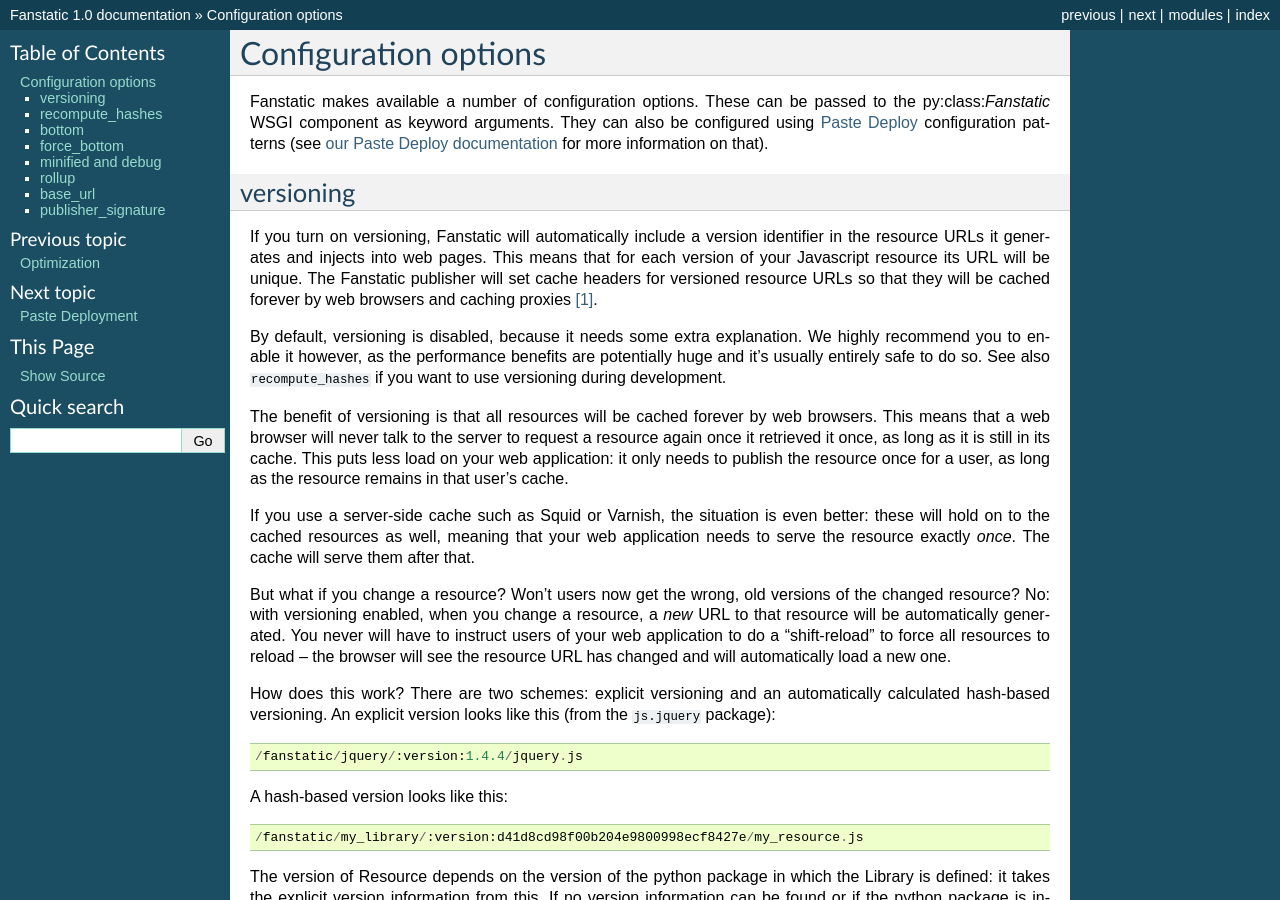
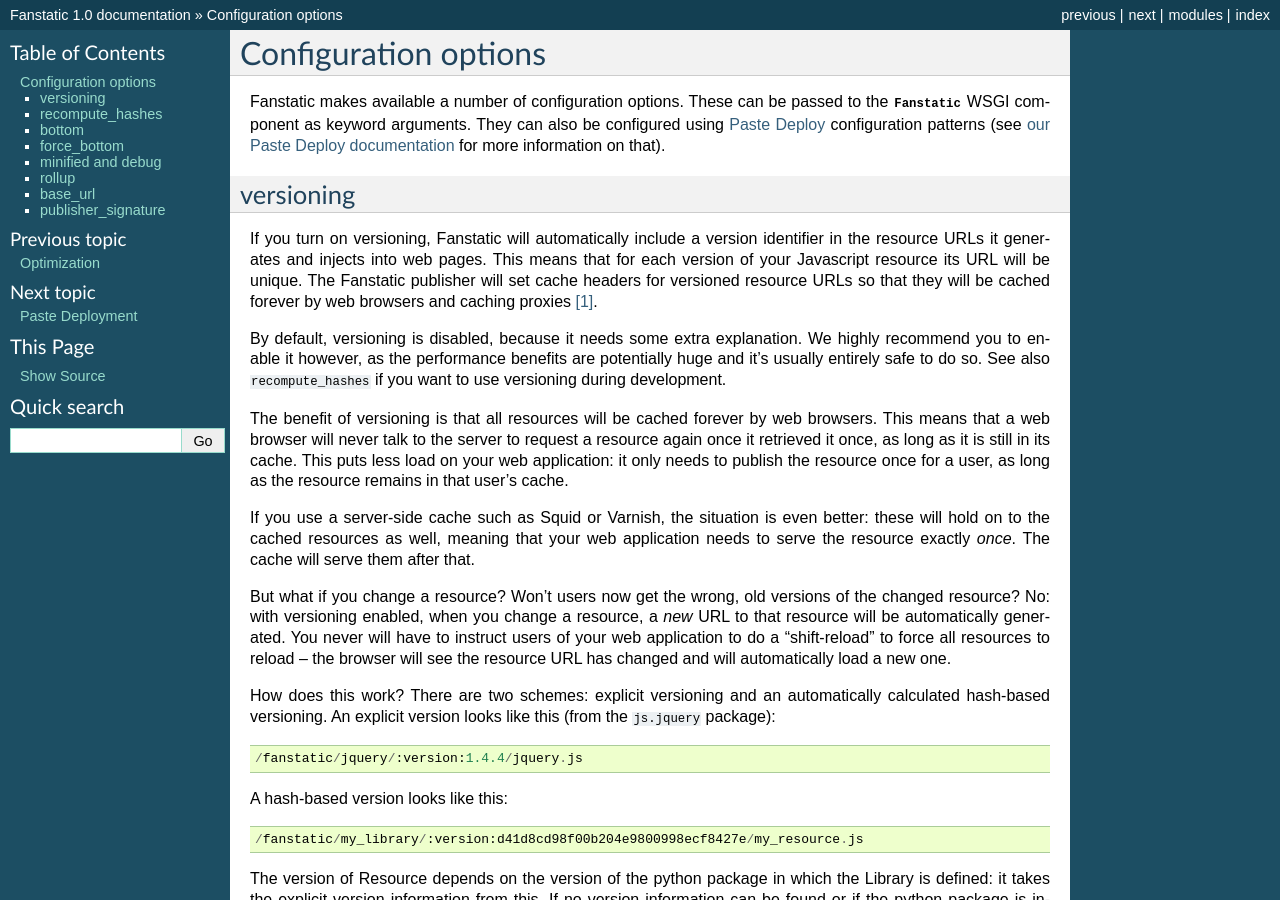
Before and after one commit to zopefoundation/fanstatic, a Sphinx documentation site: the page built from doc/configuration.rst, in a window 1280 px wide and 900 px high. Built offline with Sphinx 7.4.7, drawn with Linux system fonts in a browser that asks for light colours; cross-references to code outside the pages are shown as plain code.

Commit message:
Fix typo.

```diff
--- a/doc/configuration.rst
+++ b/doc/configuration.rst
@@ -4,7 +4,7 @@
 .. py:module:: fanstatic
 
 Fanstatic makes available a number of configuration options. These can
-be passed to the py:class:`Fanstatic` WSGI component as keyword
+be passed to the :py:class:`Fanstatic` WSGI component as keyword
 arguments.  They can also be configured using `Paste Deploy`_
 configuration patterns (see :doc:`our Paste Deploy documentation
 <paste_deploy>` for more information on that).
```
